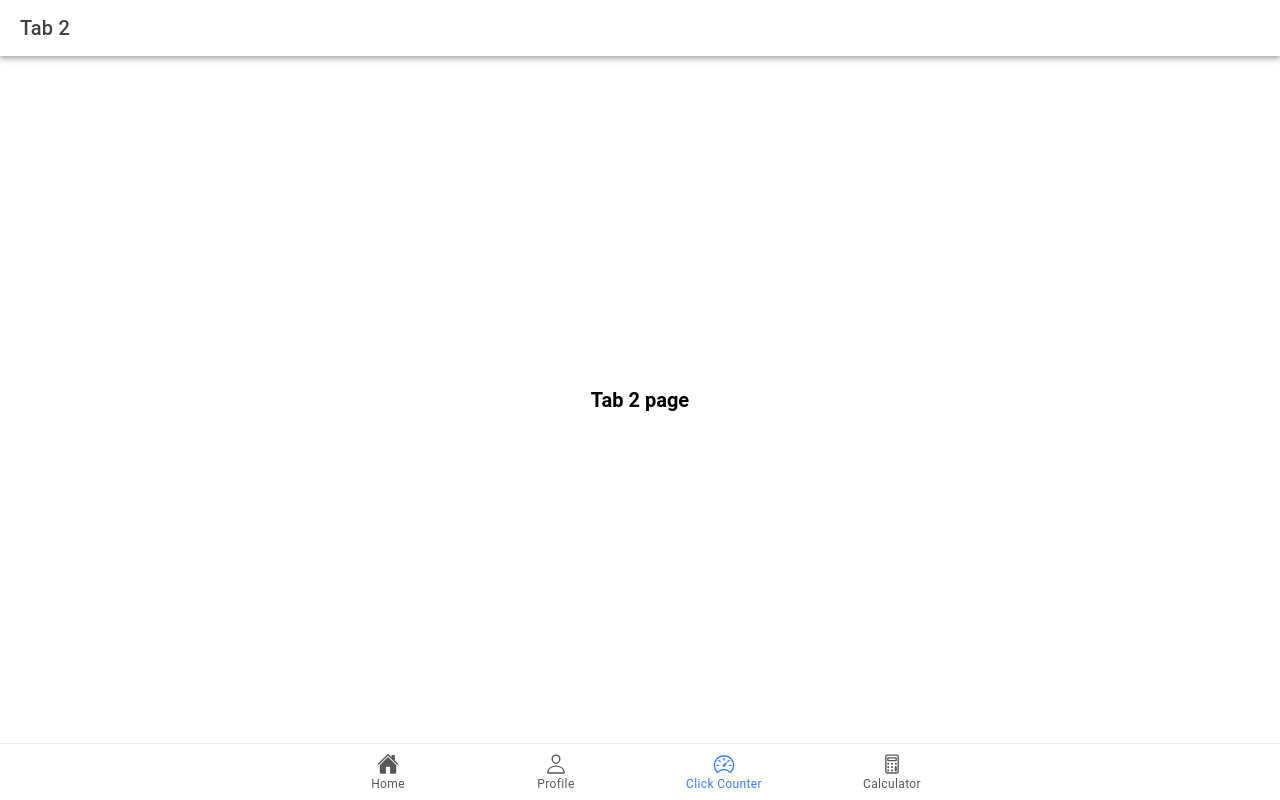
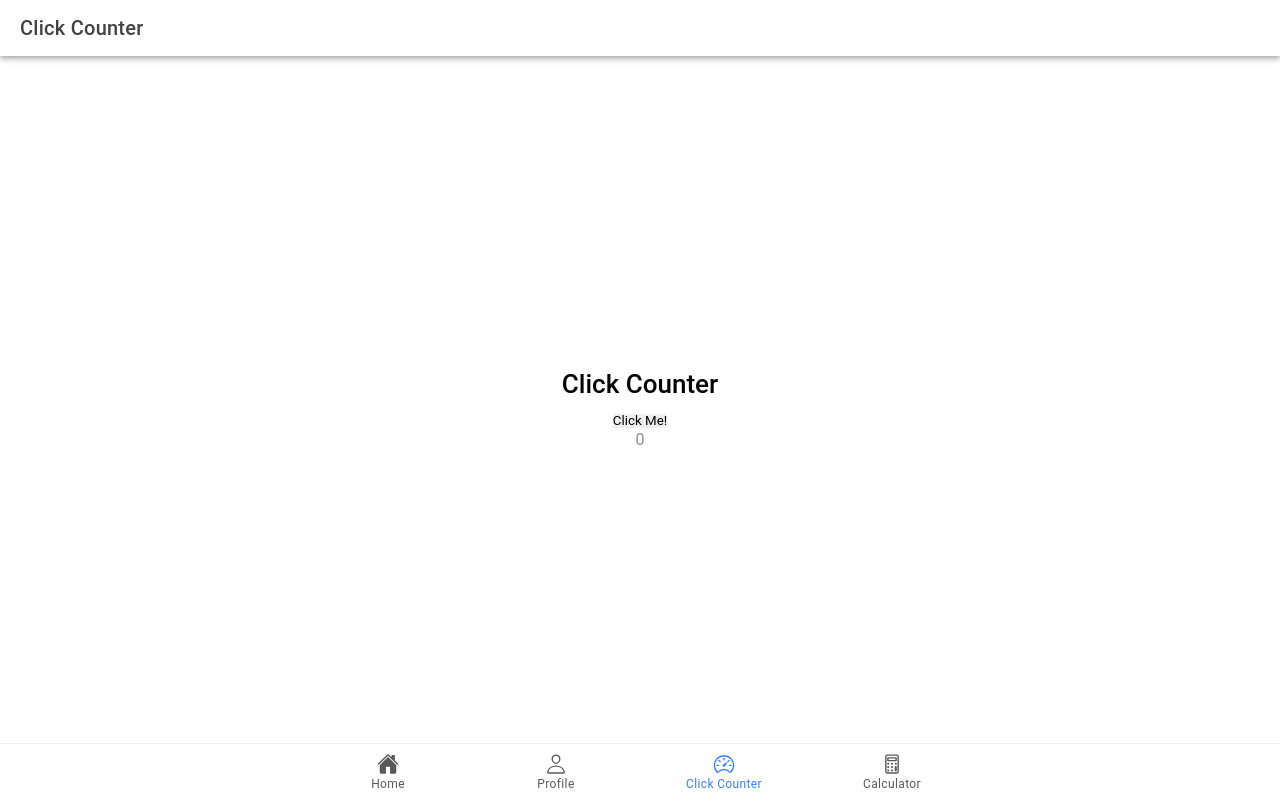
Before and after one commit to Earlsachi/ion-t-saplot, a React (Vite) app: page /tab2 in a window 1280 px wide. Built offline with nearby package versions, Linux system fonts and the light colour scheme.

Commit message:
added clickcounter to Tab2.tsx

```diff
--- a/src/pages/Tab2.tsx
+++ b/src/pages/Tab2.tsx
@@ -1,22 +1,23 @@
+import React, { useState } from 'react';
 import { IonContent, IonHeader, IonPage, IonTitle, IonToolbar } from '@ionic/react';
-import ExploreContainer from '../components/ExploreContainer';
 import './Tab2.css';
 
 const Tab2: React.FC = () => {
+  const [count, setCount] = useState(0);
+
   return (
     <IonPage>
       <IonHeader>
         <IonToolbar>
-          <IonTitle>Tab 2</IonTitle>
+          <IonTitle>Click Counter</IonTitle>
         </IonToolbar>
       </IonHeader>
       <IonContent fullscreen>
-        <IonHeader collapse="condense">
-          <IonToolbar>
-            <IonTitle size="large">Tab 2</IonTitle>
-          </IonToolbar>
-        </IonHeader>
-        <ExploreContainer name="Tab 2 page" />
+        <div className="container">
+          <h1>Click Counter</h1>
+          <button onClick={() => setCount(count + 1)}>Click Me!</button>
+          <p>{count}</p>
+        </div>
       </IonContent>
     </IonPage>
   );
--- a/src/pages/home.tsx
+++ b/src/pages/home.tsx
@@ -20,6 +20,7 @@ import {
               <IonTitle size="large">Home</IonTitle>
             </IonToolbar>
           </IonHeader>
+          <h1>Hello World<br></br>This is my Home page</h1>
         </IonContent>
       </IonPage>
     );
```
